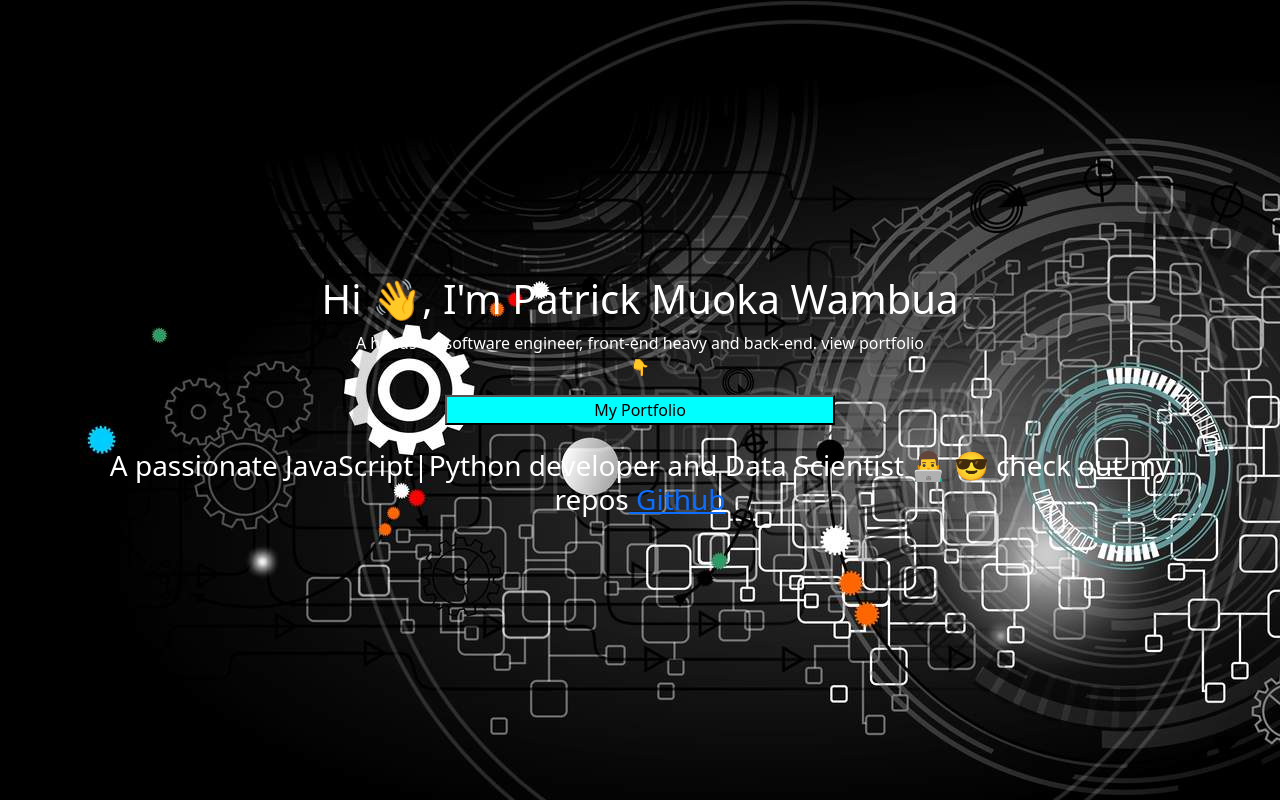
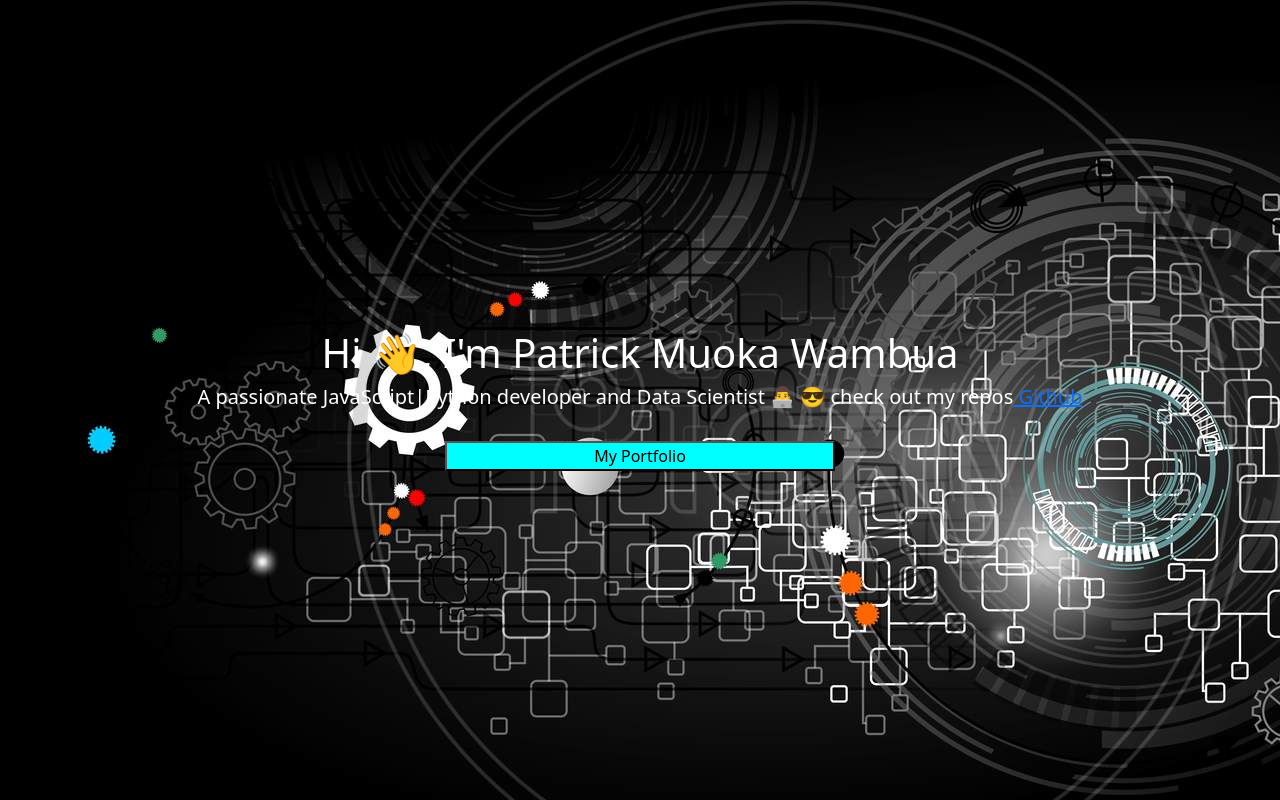
Before and after one commit to MuokaPWambua/muokapwambua.github.io, a React (Create React App) app: page / in a window 1280 px wide. Built offline with nearby package versions, Linux system fonts and the light colour scheme.

Commit message:
update commit

```diff
--- a/src/Intro.js
+++ b/src/Intro.js
@@ -6,13 +6,13 @@ const Intro = ({setPortfolio})=> {
     <div className="App">
     <div className='container'>
         <h1 align="center">Hi 👋, I'm Patrick Muoka Wambua</h1>
-        <p align='center'>A hands on software engineer, front-end heavy and back-end. view portfolio <br/> 👇 <br/> </p>
+        <h3 className='lead' align="center" >A passionate JavaScript|Python developer and Data Scientist 👨‍💻 😎  check out my repos
+        <a href='https://github.com/MuokaPWambua' target='_blank' rel="noreferrer"> Github</a></h3>
+        <br/>
         <center>
         <button style={{align:'center',padding:'1', width:'35%', backgroundColor:'aqua'}}
-        onClick={()=>setPortfolio(true)}> My Portfolio </button></center>
-        <br/>
-        <h3 align="center">A passionate JavaScript|Python developer and Data Scientist 👨‍💻 😎  check out my repos
-        <a href='https://github.com/MuokaPWambua' target='_blank' rel="noreferrer"> Github</a></h3>
+        onClick={()=>setPortfolio(true)}> My Portfolio </button>
+        </center>
     </div>
     </div>
     )
```
